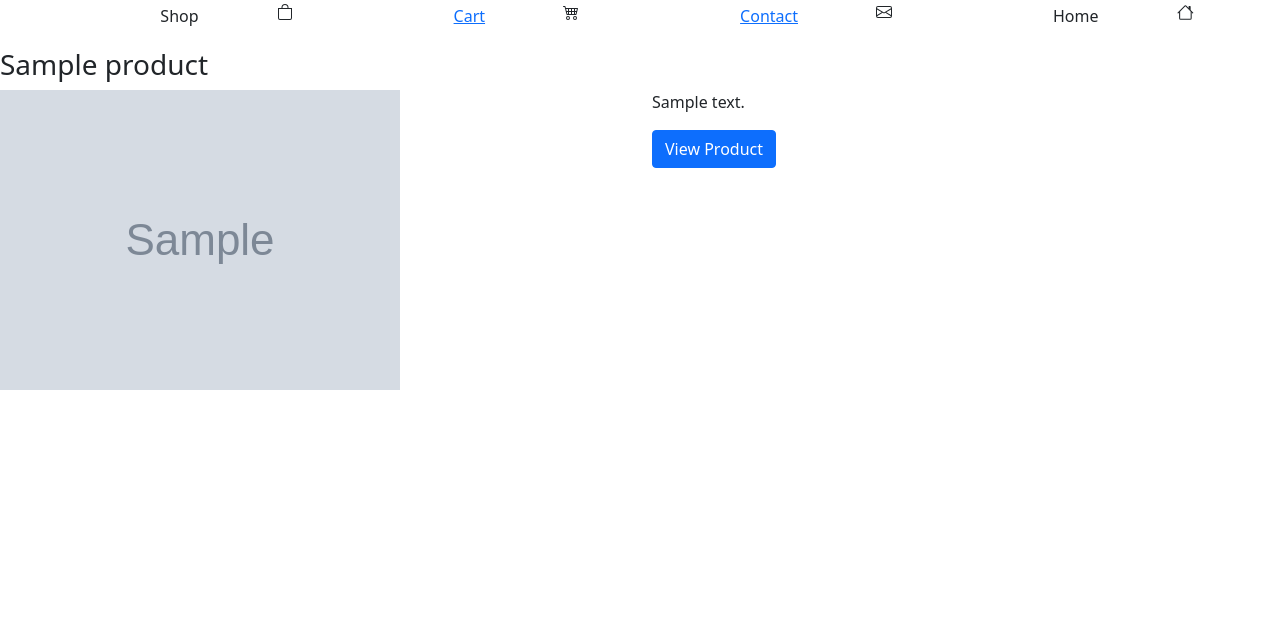
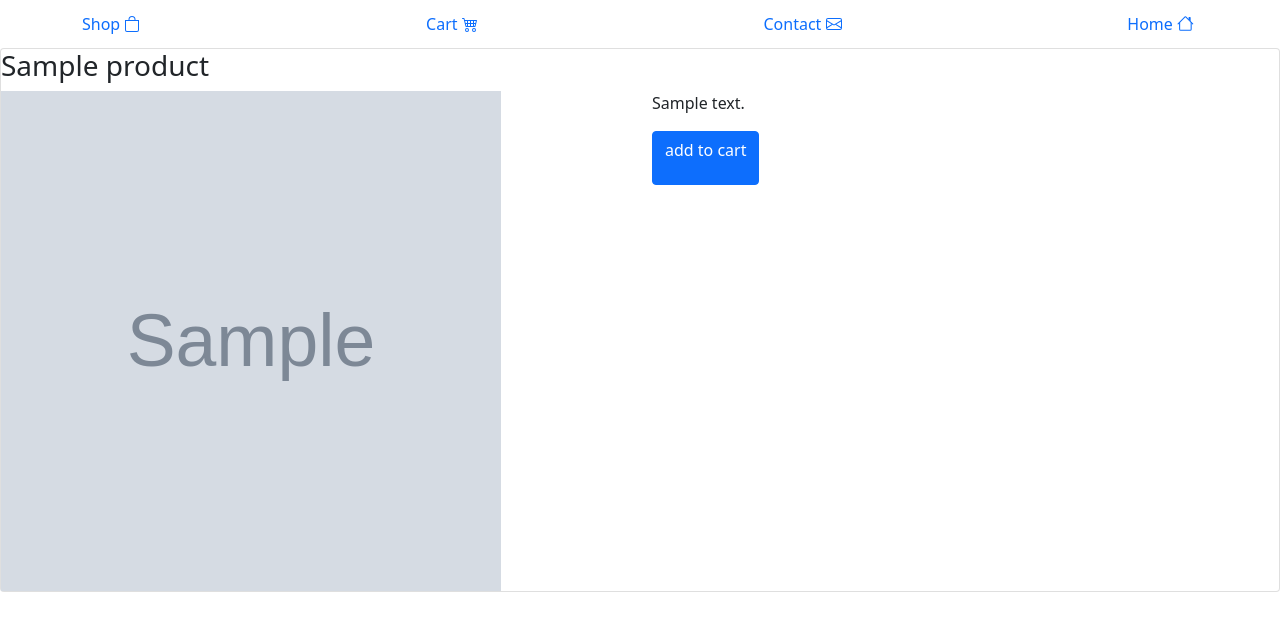
Before and after one commit to jameschandler1/eseven, a Django app: page /products/1 in a window 1280 px wide. Shown: the top 631 px of the page. Run offline with Django 3.2, Linux system fonts and the light colour scheme; tables that the repository leaves empty hold one stand-in row (values such as "Sample post"); grey boxes marked "Sample" are stand-in pictures; some libraries are stand-ins or nearby versions.

Commit message:
shopping cart now

```diff
--- a/eseven/models.py
+++ b/eseven/models.py
@@ -1,9 +1,11 @@
 from django.db import models
 # Create your models here.
 
-
-
-
+class Product(models.Model):
+    title = models.CharField(max_length=255)
+    description = models.TextField(max_length=255)
+    image = models.CharField(max_length=255)
+    price = models.DecimalField(max_digits=10, decimal_places=2)
 
 class Order(models.Model):
     transaction_id = models.CharField(max_length=255, null=True)
@@ -24,7 +26,6 @@ class Order(models.Model):
     def name(self):
         return self.first_name + ' ' + self.last_name
 
-
 class OrderItem(models.Model):
     order = models.ForeignKey(Order, on_delete=models.CASCADE, related_name='order_items')
     product_title = models.CharField(max_length=255)
@@ -33,12 +34,6 @@ class OrderItem(models.Model):
     created_at = models.DateTimeField(auto_now_add=True)
     updated_at = models.DateTimeField(auto_now=True)
 
-class Product(models.Model):
-    title = models.CharField(max_length=255)
-    description = models.TextField(max_length=255)
-    image = models.CharField(max_length=255)
-    price = models.DecimalField(max_digits=10, decimal_places=2)
-
 class Cart(models.Model):
     code = models.CharField(max_length=255, unique=True)
     products = models.ManyToManyField(Product)
--- a/eseven/templates/base.html
+++ b/eseven/templates/base.html
@@ -2,11 +2,12 @@
 
 <!DOCTYPE html>
 <html lang="en">
-  <head>
-    <meta charset="UTF-8" />
-    <meta http-equiv="X-UA-Compatible" content="IE=edge" />
-    <meta name="viewport" content="width=device-width, initial-scale=1.0" />
-    <script
+    <head>
+        <meta charset="UTF-8" />
+        <meta http-equiv="X-UA-Compatible" content="IE=edge" />
+        <meta name="viewport" content="width=device-width, initial-scale=1.0" />
+        <meta name="theme-color" content="#7456f4" />
+        <script
       type="text/javascript"
       src="https://code.jquery.com/jquery-3.6.0.min.js"
       integrity="sha256-/xUj+3OJU5yExlq6GSYGSHk7tPXikynS7ogEvDej/m4="
@@ -31,7 +32,7 @@
       crossorigin="anonymous"
       defer
     ></script>
-    <meta name="theme-color" content="#7952b3" />
+    <link rel="stylesheet" src="{% static 'styles/main.css' %}" />
 
     <title>Evolving Seven Vintage {% block title %}{% endblock %}</title>
   </head>
@@ -47,7 +48,7 @@
         <a class="py-2" href="{% url 'products' %}" aria-label="Product">
           <label class="label"
             >
-            <a>Shop</a>
+           Shop
             <svg
               xmlns="http://www.w3.org/2000/svg"
               width="20"
@@ -65,7 +66,7 @@
         <a class="py-2" href="{% url 'cart' %}">
           <label class="label"
             >
-            <a href="{% url 'cart'}">Cart</a>
+           Cart
             <svg
               xmlns="http://www.w3.org/2000/svg"
               width="20"
@@ -80,10 +81,10 @@
             </svg>
           </label>
         </a>
-        <a class="py-2 d-none d-md-inline-block" href="#">
+        <a class="py-2" href="{%url 'contact' %}">
           <label class="label"
             >
-            <a href="{% url 'contact' %}">Contact</a>
+            Contact
             <svg
               xmlns="http://www.w3.org/2000/svg"
               width="20"
@@ -99,10 +100,10 @@
             </svg>
           </label>
         </a>
-        <a class="py-2 d-none d-md-inline-block" href="#">
+        <a class="py-2" href="/">
             <label class="label"
             >
-            <a>Home</a>
+            Home
           <svg
             xmlns="http://www.w3.org/2000/svg"
             width="21"
--- a/eseven/templates/cart.html
+++ b/eseven/templates/cart.html
@@ -1,7 +1,7 @@
 {% extends 'base.html' %}{% block content %}
 
     {% for p in products %}
-
+    <a href="{% url 'remove_from_cart' args=(item.book.id,) %}">Remove item</a>
     {% endfor %}
 
 {% endblock %}
--- a/eseven/templates/product_detail.html
+++ b/eseven/templates/product_detail.html
@@ -1,18 +1,19 @@
 {% extends 'base.html' %} {% block content %}
 
-<div class="panel panel-default">
+<div class="card">
+    <div class=""
     <div class="panel-heading">
         <h3 class="panel-title">{{ product.title }}</h3>
     </div>
     <div class="panel-body">
         <div class="row">
         <div class="col-md-6">
-            <img src="{{ product.image }}" class="img-responsive" />
+            <img src="{{ product.image }}" class="img-responsive" height="500" width="500" />
         </div>
         <div class="col-md-6">
             <p>{{ product.description }}</p>
             <p>
-            <a href="products/{{ product.id }}" class="btn btn-primary">View Product</a>
+            <form method="post" class="btn btn-primary"> add to cart </a>
             </p>
         </div>
         </div>
--- a/eseven/urls.py
+++ b/eseven/urls.py
@@ -1,11 +1,11 @@
 
 from django.urls import path, include, re_path
-from eseven.views import *
+from .views import *
 
 urlpatterns = [
     path('', HomeView.as_view(), name='home'),
     path('products', ProductListView.as_view(), name='products'),
     path('products/<str:pk>', ProductDetailView.as_view(), name='products_details'),
     path('cart', CartView.as_view(), name='cart'),
-    re_path(r'^feedback/', include('feedback_form.urls')),
+    path('contact', ContactView.as_view(), name='contact'),
 ]
--- a/eseven/views.py
+++ b/eseven/views.py
@@ -1,4 +1,5 @@
-from django.shortcuts import render
+from django.shortcuts import redirect, render, get_object_or_404
+from django.contrib import messages
 #import  generic TemplateView
 from django.views.generic import TemplateView
 #import DetailView
@@ -22,7 +23,16 @@ class ProductListView(TemplateView):
 class ProductDetailView(DetailView):
     model = Product
     template_name = 'product_detail.html'
-    print(Product.objects.filter(id=1))
+
+# def add_to_cart(request, product_id, code):
+#     product = get_object_or_404(Product, pk=product_id)
+#     cart, created = Cart.objects.get_or_create(code=code, active=True)
+#     order, created = OrderItem.objects.get_or_create(cart=cart, product=product)
+#     order.quantity += 1
+#     order.save()
+#     messages.success(request, 'Item added to cart')
+
+#     return redirect('cart')
 
 class CartView(TemplateView):
     template_name = 'cart.html'
@@ -33,5 +43,15 @@ class CartView(TemplateView):
         print(context)
         return context
 
+    def remove_from_cart(request, products, code):
+        cart, created = Cart.objects.delete(products=products, code=code)
+        if created == True:
+            cart.quantity = 1
+            cart.save()
+        else:
+            cart.quantity -= 1
+            cart.save()
+        return render(request, 'cart.html')
+
 class ContactView(TemplateView):
     template_name = 'contact.html'
--- a/the_app/urls.py
+++ b/the_app/urls.py
@@ -18,6 +18,6 @@ from django.urls import path, include
 
 urlpatterns = [
     path('admin/', admin.site.urls),
+    path('accounts/', include('django.contrib.auth.urls')),
     path('', include('eseven.urls')),
-    path('accounts/', include('django.contrib.auth.urls')),
 ]
```
Also changed, not shown: eseven/templates/products_page.html (+15 -0 lines), pyproject.toml (added, +22 -0 lines), the_app/settings.py (+4 -4 lines), eseven/migrations/0001_initial.py (added), eseven/static/styles/main.css (line endings or trailing spaces), 2 other files.
